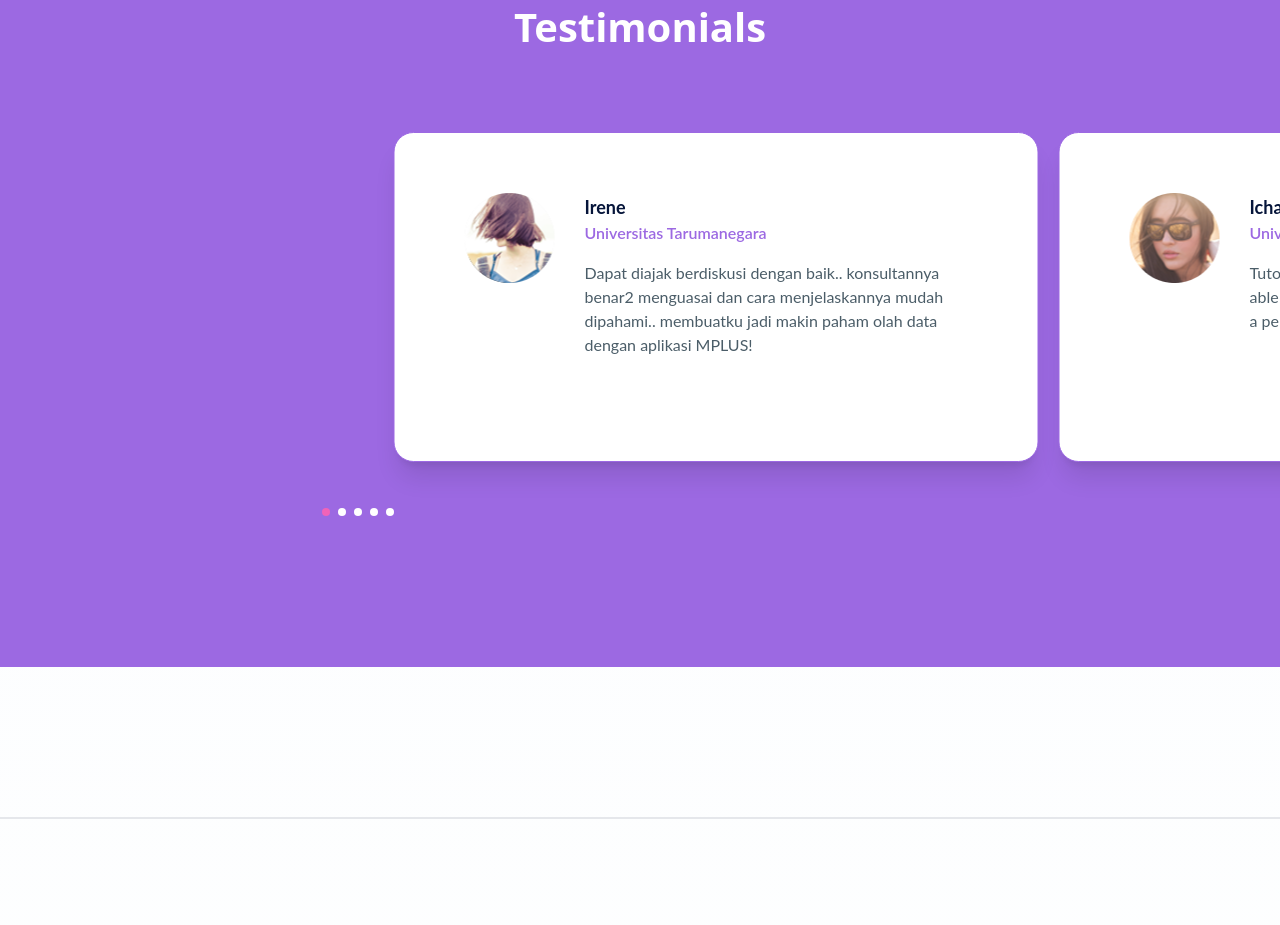
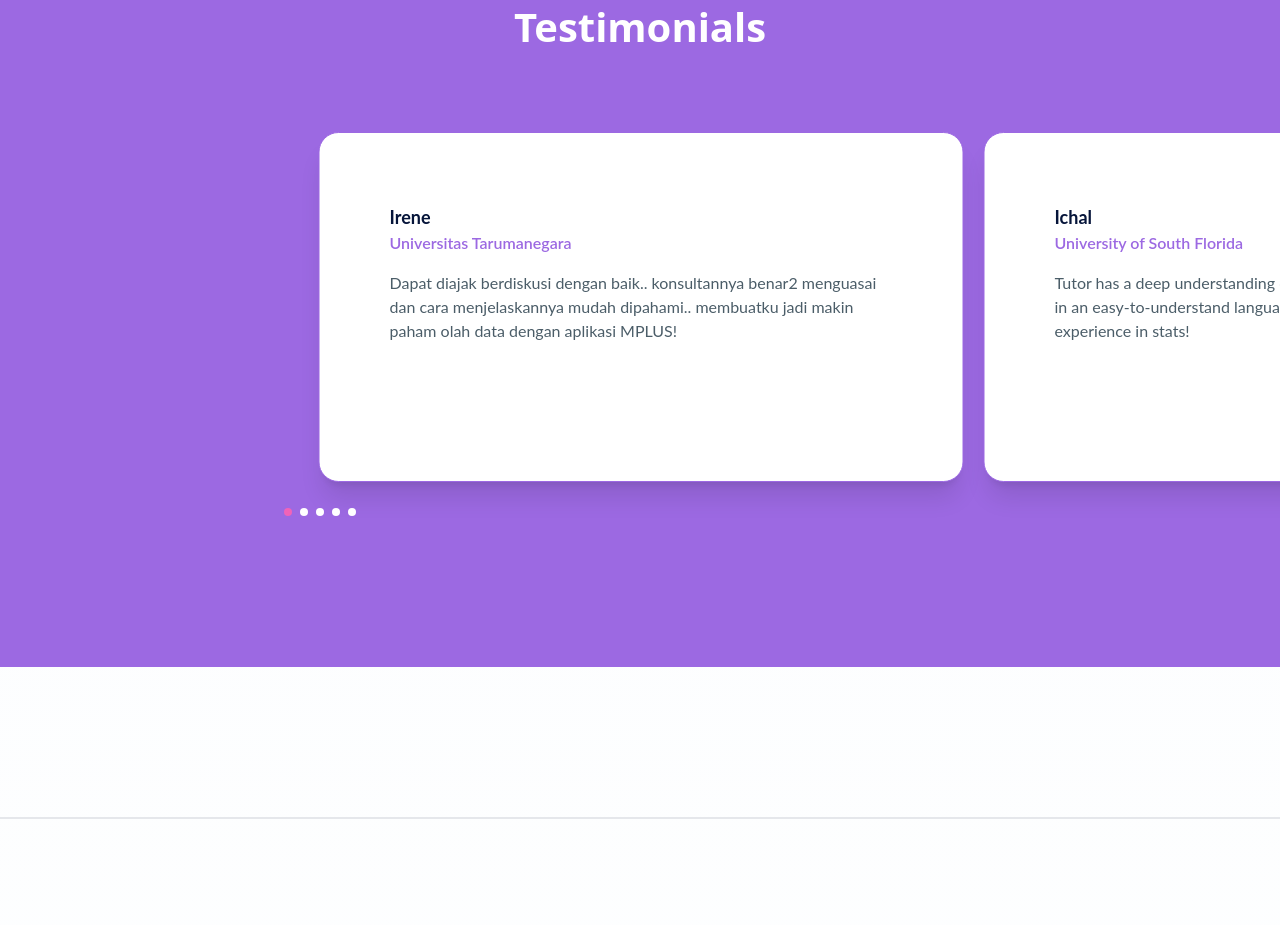
Before and after one commit to Farkhanariyasa/lanpage-ID, a React (Create React App) app: page / in a window 1280 px wide. Shown: the part 4300-5225 px from the top of the page. Built offline with nearby package versions, Linux system fonts and the light colour scheme; the HTML template or start-up script is replaced by a standard one.

Commit message:
Fix testimonials

```diff
--- a/src/components/TestimonialSlider.js
+++ b/src/components/TestimonialSlider.js
@@ -24,7 +24,7 @@ const TestimonialSlider = () => {
         clickable: true,
       }}
       modules={[Pagination]}
-      className='mySwiper flex justify-end'
+      className='mySwiper flex justify-start'
     >
       {testimonialsData.map((slide, index) => {
         // destructure slide
@@ -33,11 +33,8 @@ const TestimonialSlider = () => {
           // slide
           <SwiperSlide
             key={index}
-            className='bg-white rounded-[20px] border border-accent-primary max-w-[300px] xl:max-w-[645px] max-h-[330px] pt-[60px] px-[35px] xl:px-[70px] pb-[50px] flex items-start gap-x-[30px] shadow-xl'
+            className='bg-white rounded-[20px] border border-accent-primary max-w-[300px] xl:max-w-[645px] max-h-[350px] pt-[12px] xl:pt-[70px] px-[35px] xl:px-[70px] pb-[50px] flex items-start gap-x-[30px] shadow-xl'
           >
-            {/* avatar image */}
-            <img src={image} alt='' className='hidden xl:flex'/>
-            {/* text */}
             <div>
               <div className='text-lg text-primary font-bold'>{name}</div>
               <div className='mb-4 font-semibold text-accent-primary'>
```
